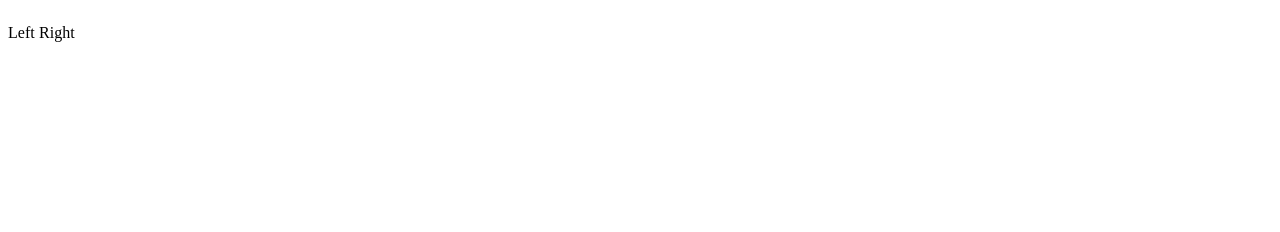
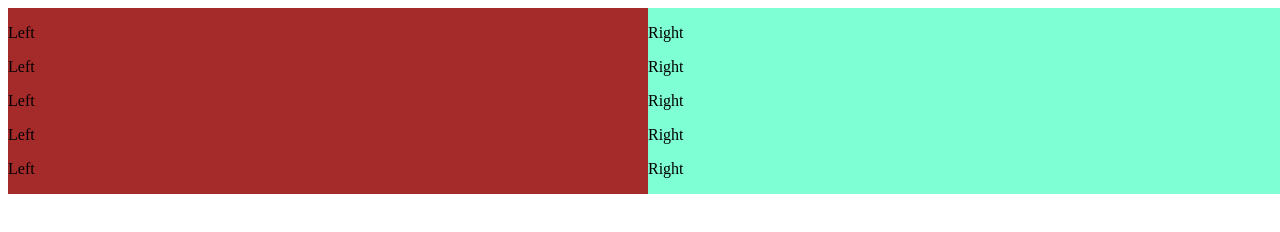
Before and after one commit to andrewbrewer22/resume-exhibit, a plain HTML site: page resume-exhibit/index.html in a window 1280 px wide. Drawn offline with Linux system fonts and the light colour scheme.

Commit message:
added split sections

```diff
--- a/resume-exhibit/index.html
+++ b/resume-exhibit/index.html
@@ -10,14 +10,21 @@
 
     <body>
         <section class="indent-1">
-            <!--Left divide-->
             <section class="leftbreak">
+                <p>Left</p>
+                <p>Left</p>
+                <p>Left</p>
+                <p>Left</p>
                 <p>Left</p>
             </section>
 
-            <!--Right divide-->
             <section class="rightbreak">
                 <p>Right</p>
+                <p>Right</p>
+                <p>Right</p>
+                <p>Right</p>
+                <p>Right</p>
+
             </section>
         </section>
     </body>
--- a/resume-exhibit/style-index.css
+++ b/resume-exhibit/style-index.css
@@ -1,7 +1,14 @@
-.indent-1{
-    float: left;
+.indent-1 section{
+    position: absolute;
+
 }
-.indent-1 section{
+.leftbreak{
+    background-color: brown;
     width: 50%;
-    float: left;
 }
+.rightbreak{
+    background-color: aquamarine;
+    width: 50%;
+    margin-left: 50%;
+
+}
```
